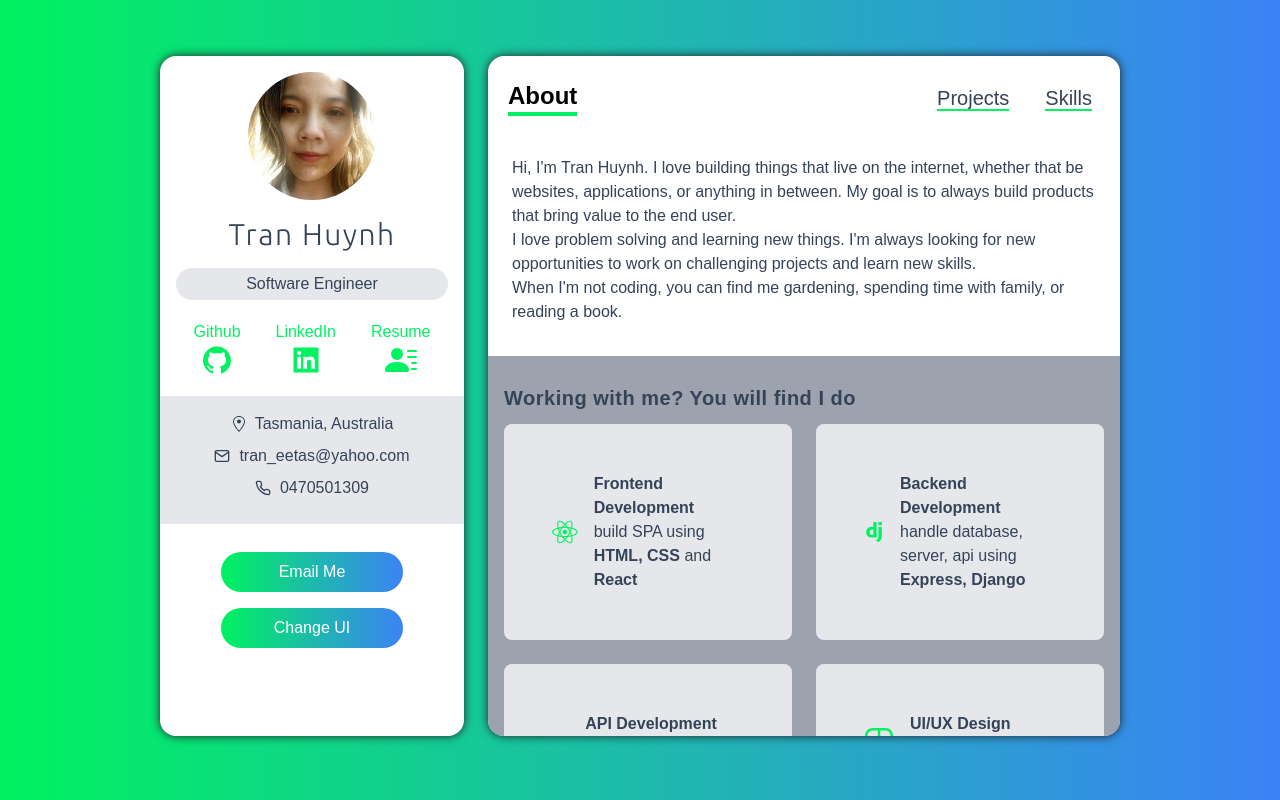
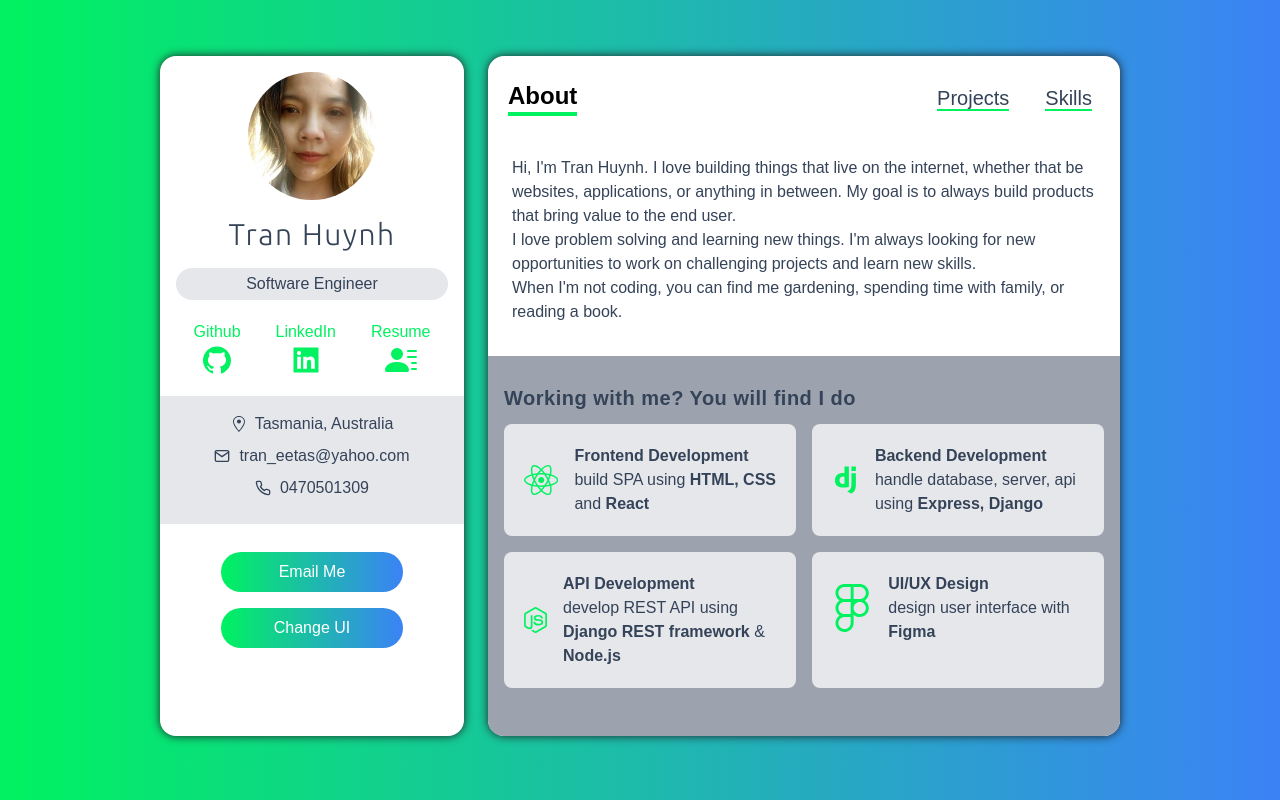
Before and after one commit to hnhtran/portfolio, a Next.js app: page / in a window 1280 px wide. Built offline with nearby package versions, Linux system fonts and the light colour scheme.

Commit message:
fix bug overflow

```diff
--- a/data.ts
+++ b/data.ts
@@ -112,16 +112,16 @@ export const languages:Skill[] = [
         level: '50%',
         Icon: FaNodeJs
     },
-    {
-        name: 'C#',
-        level: '30%',
-        Icon: TbCSharp
-    },
-    {
-        name: 'Java',
-        level: '30%',
-        Icon: FaJava
-    }
+    // {
+    //     name: 'C#',
+    //     level: '30%',
+    //     Icon: TbCSharp
+    // },
+    // {
+    //     name: 'Java',
+    //     level: '30%',
+    //     Icon: FaJava
+    // }
 ]
 
 export const projects:Project[] = [
--- a/pages/index.tsx
+++ b/pages/index.tsx
@@ -5,7 +5,7 @@ import ServiceCard from "../components/ServiceCard";
 export default function Home() {
   // console.log('CLIENT',services)
   return (
-    <div className="flex flex-col flex-grow px-6 pt-1">
+    <div className="flex flex-col flex-grow px-6 pt-1 overflow-auto">
       <h5 className="my-3 text-base font-medium">
         Hi, I&apos;m Tran Huynh. I love building things that live on the internet,
         whether that be websites, applications, or anything in between. My goal
@@ -18,10 +18,10 @@ export default function Home() {
       </h5>
       <div className="flex-grow p-4 mt-5 bg-gray-400 dark:bg-dark" style={{marginLeft:'-1.5rem', marginRight:'-1.5rem'}}>
         <h4 className="my-3 text-xl font-bold tracking-wide">Working with me? You will find I do</h4>
-        <div className="grid gap-6 my-3 md:grid-cols-2">
+        <div className="grid gap-4 my-3 overflow-auto md:grid-cols-2">
           {services.map((service) => (
           <div
-          className="col-span-2 p-10 bg-gray-200 rounded-lg dark:bg-dark-700 md:col-span-1"
+          className="col-span-2 p-3 bg-gray-200 rounded-lg dark:bg-dark-700 md:col-span-1"
           key={service.title}>
           <ServiceCard service={service} />
           </div>))}
--- a/pages/skills.tsx
+++ b/pages/skills.tsx
@@ -4,7 +4,7 @@ import Bar from "../components/Bar";
 
 export default function skills() {
   return (
-    <div className="px-6 py-2">
+    <div className="px-6 py-2 overflow-auto">
       <div className="grid gap-9 lg:grid-cols-2">
         <div>
           <h5 className="my-3 text-2xl font-bold">Languages</h5>
```
